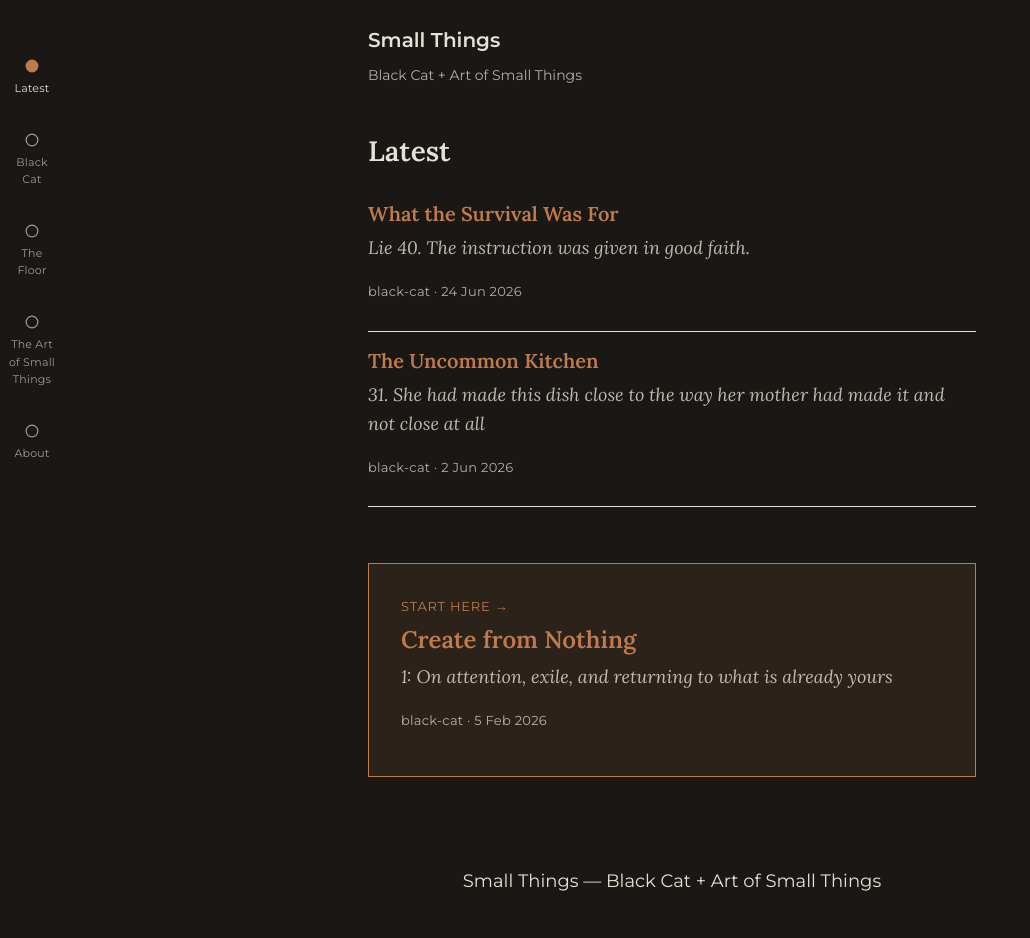
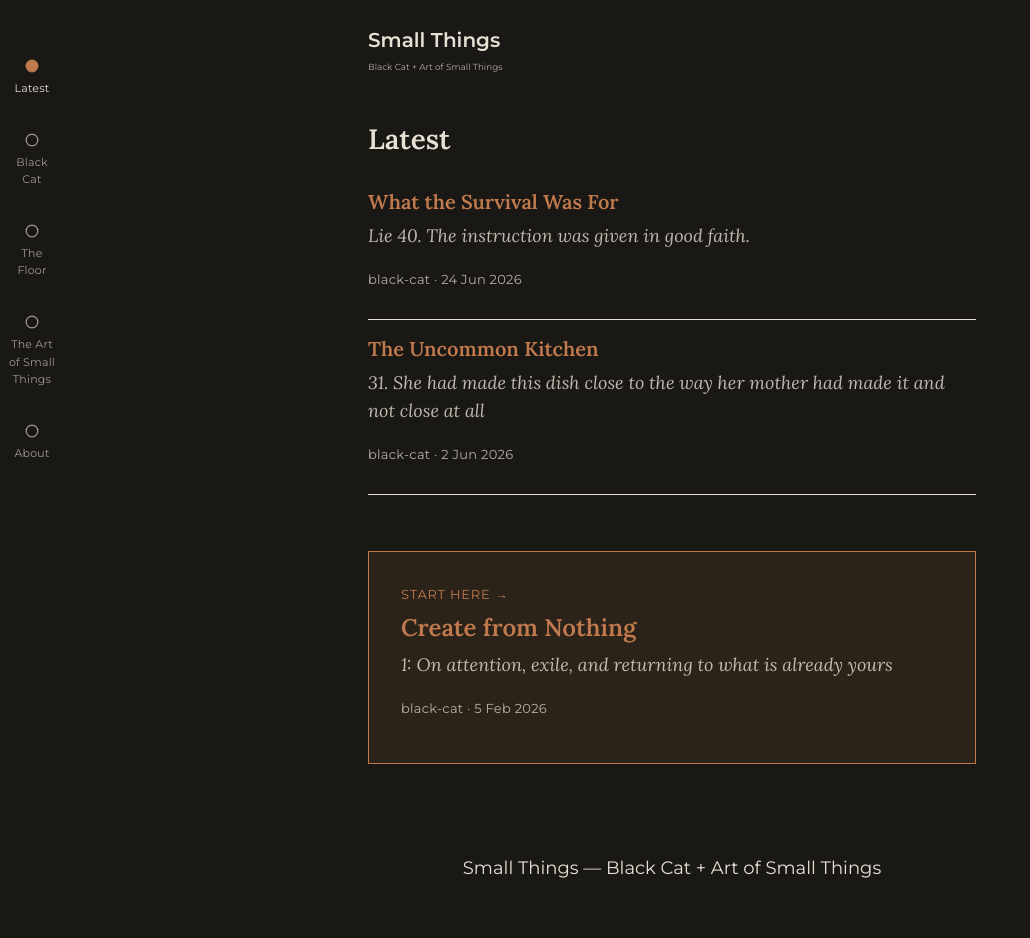
Before and after one commit to 2pix/small-things, a Jekyll site: the page built from index.html, in a window 1280 px wide. Shown: the whole page, without its empty margins (0-1030 px from the left). Built offline with Jekyll 4.4.1, drawn with Linux system fonts in a browser that asks for light colours.

Commit message:
Site subtitle: font-size 0.875rem -> 0.55rem, margin-top -> 4px

```diff
--- a/assets/css/style.css
+++ b/assets/css/style.css
@@ -83,9 +83,9 @@ a {
 }
 
 .site-subtitle {
-  font-size: 0.875rem;
+  font-size: 0.55rem;
   opacity: 0.75;
-  margin: var(--space-1) 0 0;
+  margin: 4px 0 0;
 }
 
 .section-label,
```
